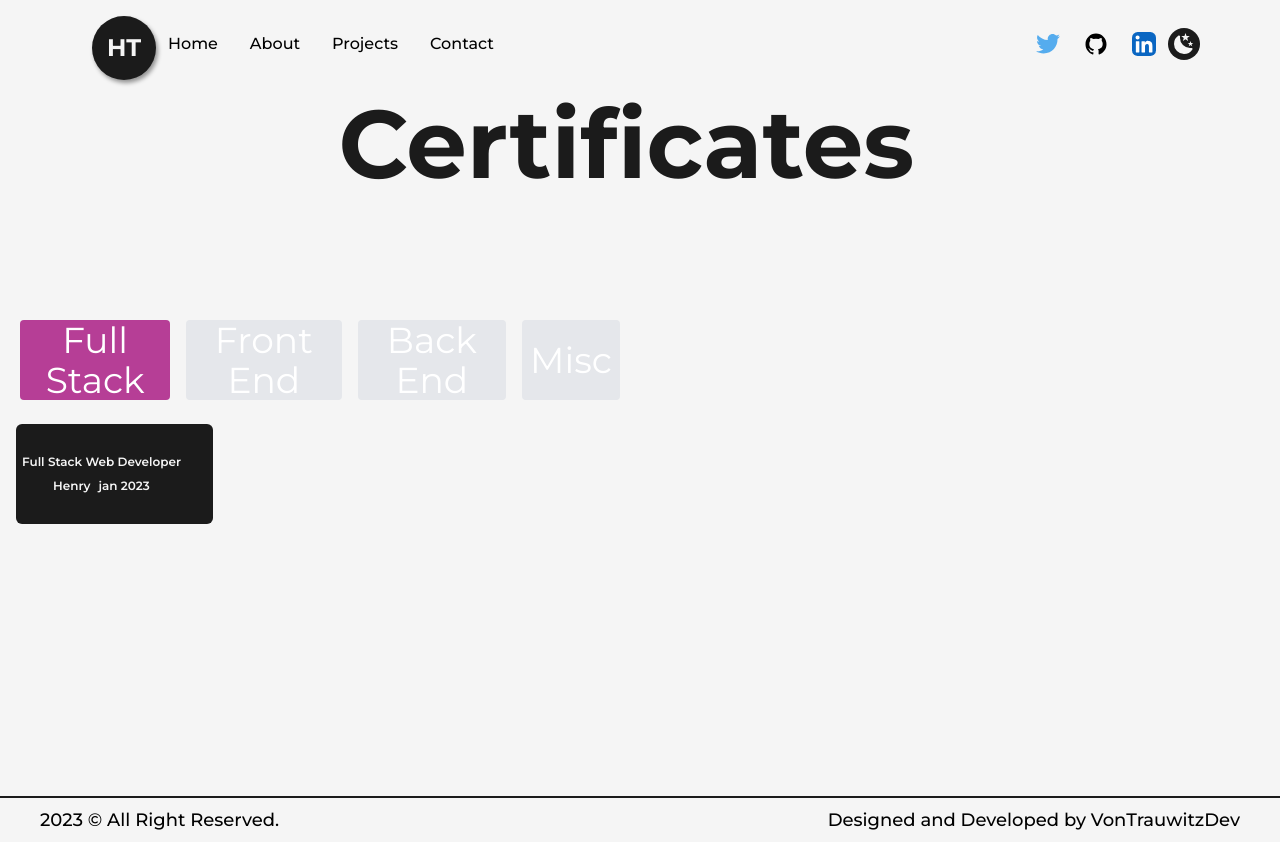
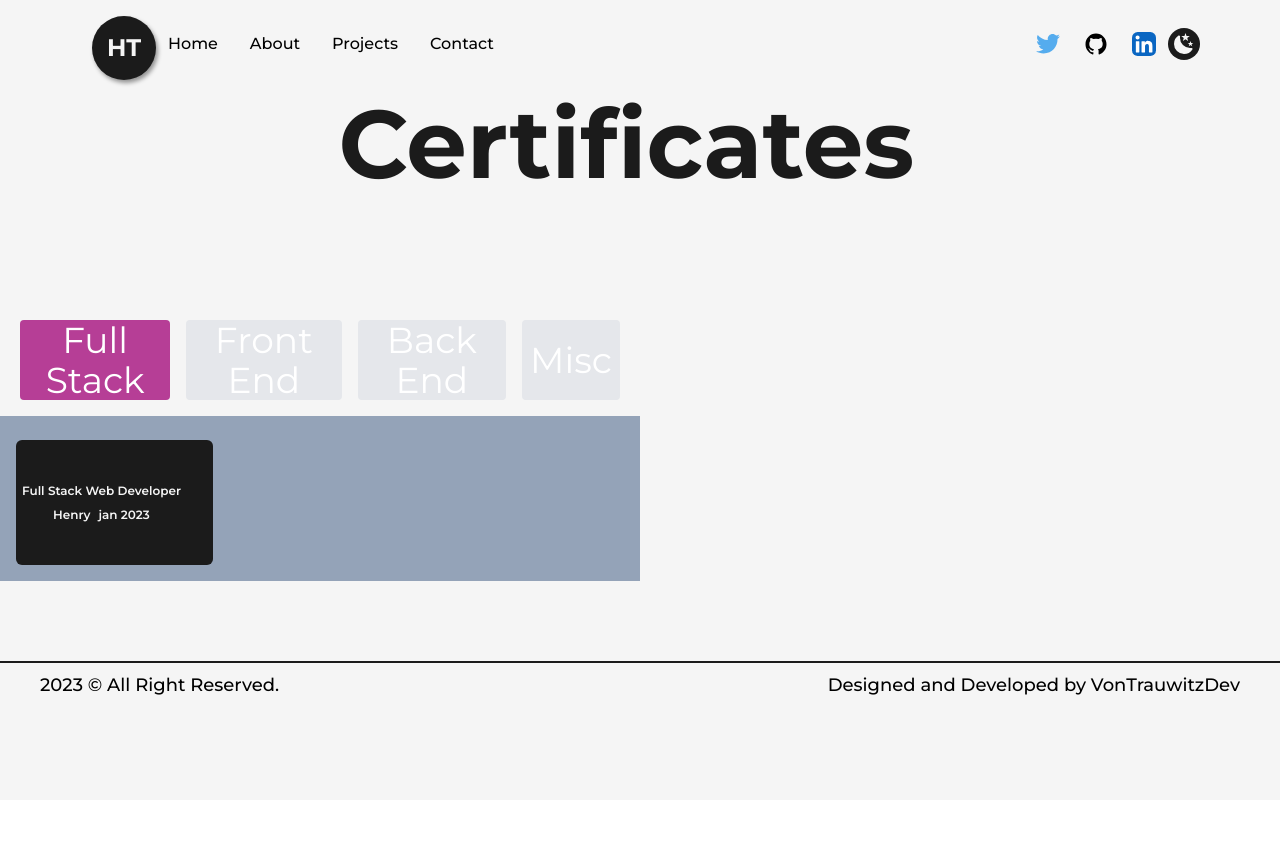
Before and after one commit to Vontrauwitz/vontrauwitz-portfolio, a Next.js app: page /certificates in a window 1280 px wide. After the commit the page ends 800 px from the top, so only its background shows below. Built offline with nearby package versions, Linux system fonts and the light colour scheme.

Commit message:
ajustes en certificates

```diff
--- a/src/pages/certificates.js
+++ b/src/pages/certificates.js
@@ -108,10 +108,10 @@ const Certificates = () => {
               ))}
             </div> */}
 
-            <div className="grid grid-cols-3 gap-2 px-4" style={{ minHeight: '300px' }}>
+            <div className="grid grid-cols-3 gap-2 px-4 py-4 bg-slate-400" style={{ minHeight: '100px' }}>
               {listItems.map((item, index) => (
                 <div
-                  className="flex items-center self-start mt-2 px-1 bg-dark text-light rounded-md text-md font-semibold hover:bg-light hover:text-dark border-2 border-solid border-transparent hover:border-black " style={{ minHeight: '100px' }}
+                  className="flex items-center mt-2 px-1 bg-dark text-light rounded-md text-md font-semibold hover:bg-light hover:text-dark border-2 border-solid border-transparent hover:border-black " style={{ minHeight: '125px' }}
                   key={index}
                 >
                   <button
@@ -131,13 +131,14 @@ const Certificates = () => {
               ))}
             </div>
 
+
+
           </div>
           <div className="w-1/2 flex justify-center lg:w-full">
             {selectedItem && (
-              <div className="mt-4 px-20 pt-8">
+              <div className="mt-4 px-5 pt-5 ">
                 <Image src={selectedItem.image} alt={selectedItem.title} width={500} height={300} className="my-4" />
 
-                {/* <p>{selectedItem.description}</p> */}
                 <Link
                   href={selectedItem.link}
                   target={"_blank"}
```
